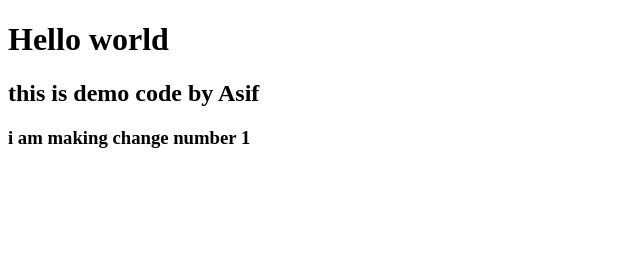
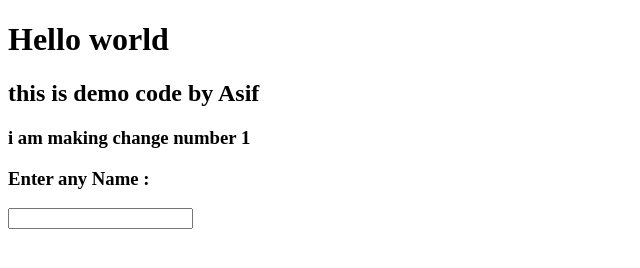
Before and after one commit to MdAsifKhan623/spinnaker-demo-app, a plain HTML site: page index.html in a window 1280 px wide. Shown: the whole page, without its empty margins (0-640 px from the left). Drawn offline with Linux system fonts and the light colour scheme.

Commit message:
update index html

```diff
--- a/index.html
+++ b/index.html
@@ -10,6 +10,6 @@
     <h1> Hello world </h1>
     <h2> this is demo code by Asif </h2>
     <h3> i am making change number 1 </h3>
-
+    <h3>Enter any Name : </h3> <input>
 </body>
 </html>
```
